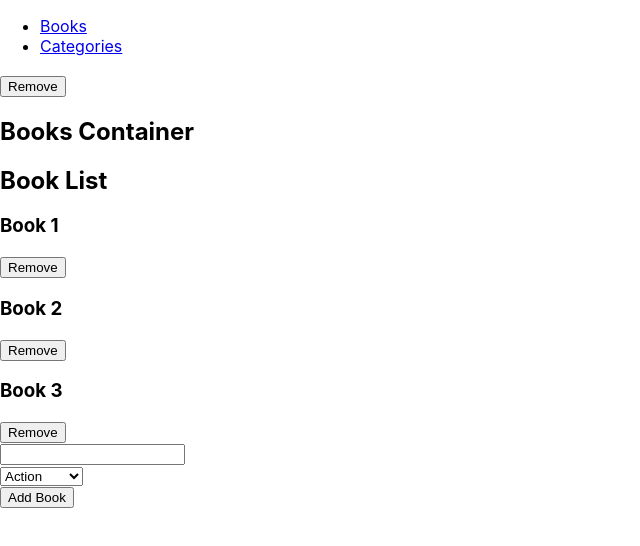
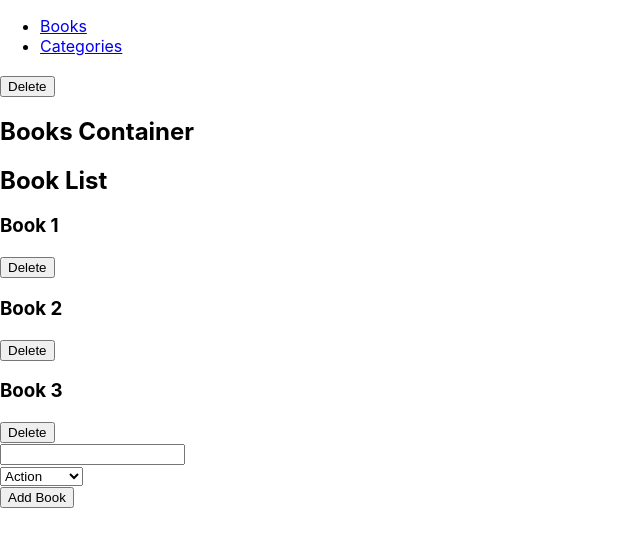
Before and after one commit to aradradev/bookstore, a React (Create React App) app: page / in a window 1280 px wide. Shown: the top 546 px of the page, without its empty margins (0-640 px from the left). Built offline with nearby package versions, Linux system fonts and the light colour scheme.

Commit message:
add delete button

```diff
--- a/src/components/Book.js
+++ b/src/components/Book.js
@@ -5,7 +5,7 @@ import React from 'react';
 const Book = ({ title, onDelete }) => (
   <div>
     <h3>{title}</h3>
-    <button onClick={onDelete}>Remove</button>
+    <button onClick={onDelete}>Delete</button>
   </div>
 );
 export default Book;
```
